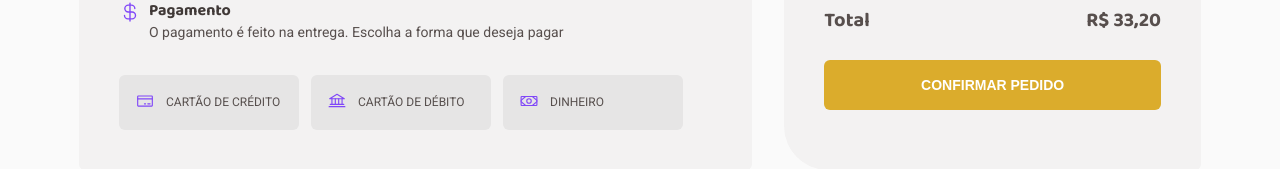
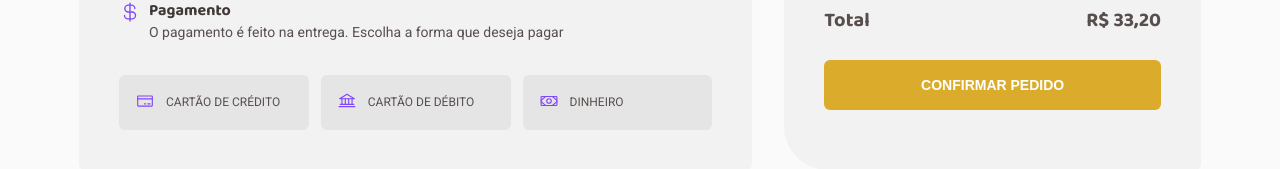
Before and after one commit to eoisaac/coffee_delivery, a React (Vite) app: page /success in a window 1280 px wide. Shown: the part 597-766 px from the top of the page. Built offline with nearby package versions, Linux system fonts and the light colour scheme.

Commit message:
:iphone: fix: payment methods align on mobile

```diff
--- a/src/pages/Checkout/styles.ts
+++ b/src/pages/Checkout/styles.ts
@@ -146,13 +146,14 @@ export const OrderFooter = styled.div`
 `
 
 export const PaymentMethodsContainer = styled.div`
-  display: inline-flex;
+  display: flex;
   flex-wrap: wrap;
   align-items: center;
   gap: 0.75rem;
 `
 
 export const PaymentMethod = styled.label`
+  flex: 1;
   position: relative;
   cursor: pointer;
 
```
